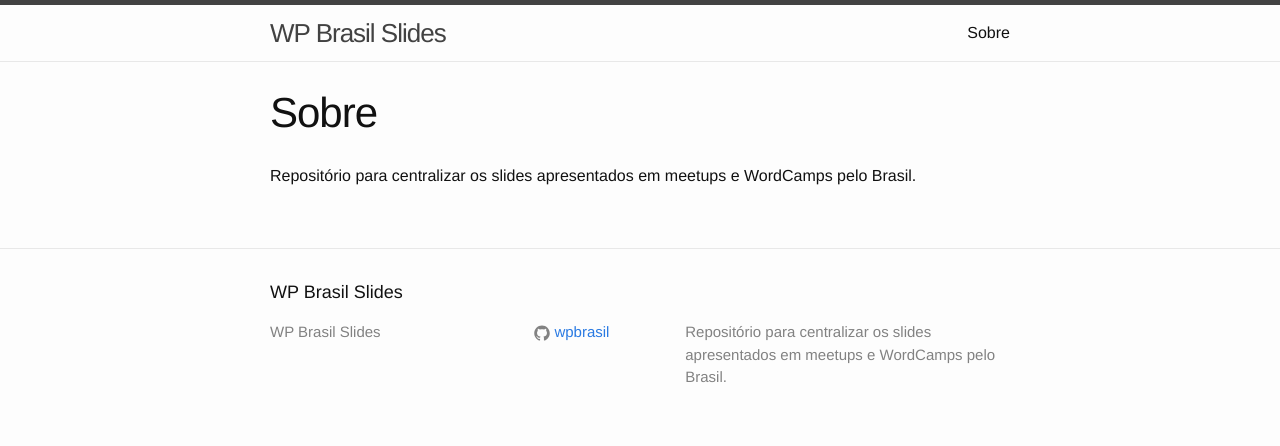
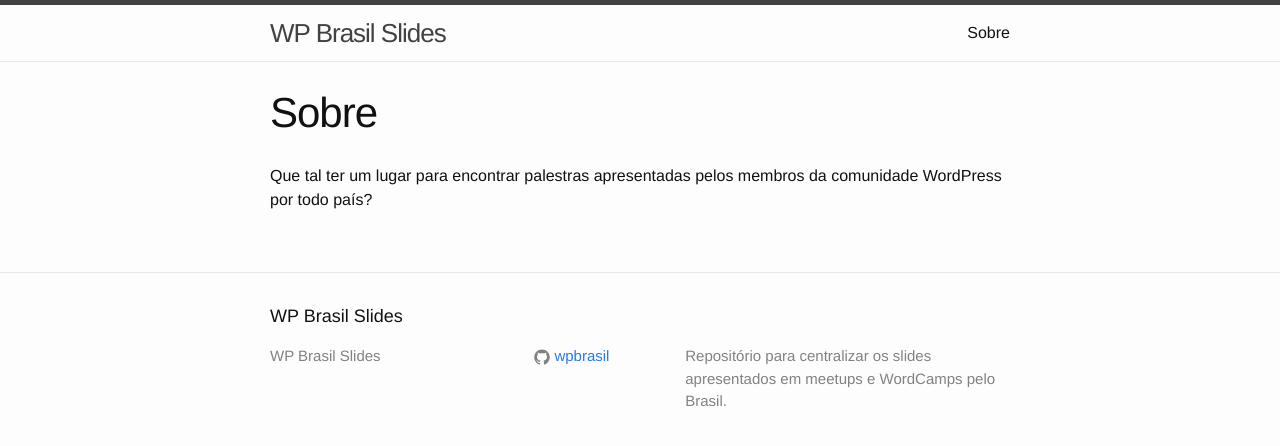
Before and after one commit to wpbrasil/slides, a Jekyll site: the page built from about.md, in a window 1280 px wide. Shown: the top 446 px of the page. Built offline with Jekyll 4.4.1, drawn with Linux system fonts in a browser that asks for light colours.

Commit message:
Retirando cidades do menu e exibindo-as no lugar dos posts

```diff
--- a/_includes/header.html
+++ b/_includes/header.html
@@ -15,7 +15,7 @@
 
       <div class="trigger">
         {% for page in site.pages %}
-          {% if page.title %}
+          {% if page.menu %}
           <a class="page-link" href="{{ page.url | prepend: site.baseurl }}">{{ page.title }}</a>
           {% endif %}
         {% endfor %}
--- a/about.md
+++ b/about.md
@@ -2,6 +2,7 @@
 layout: page
 title: Sobre
 permalink: /sobre/
+menu: true
 ---
 
-Repositório para centralizar os slides apresentados em meetups e WordCamps pelo Brasil.
+Que tal ter um lugar para encontrar palestras apresentadas pelos membros da comunidade WordPress por todo país?
```
Also changed, not shown: index.html (+11 -10 lines).
